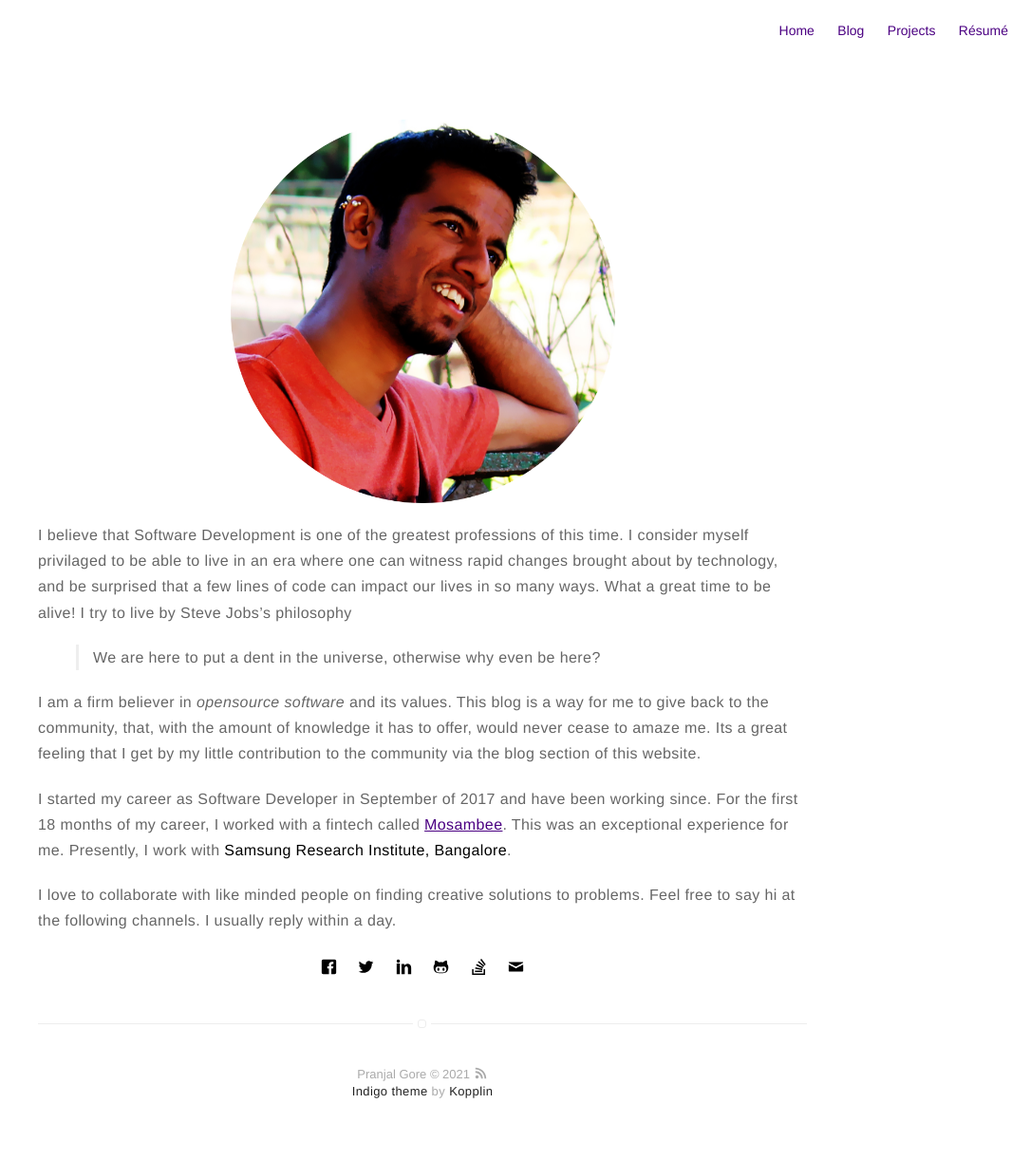
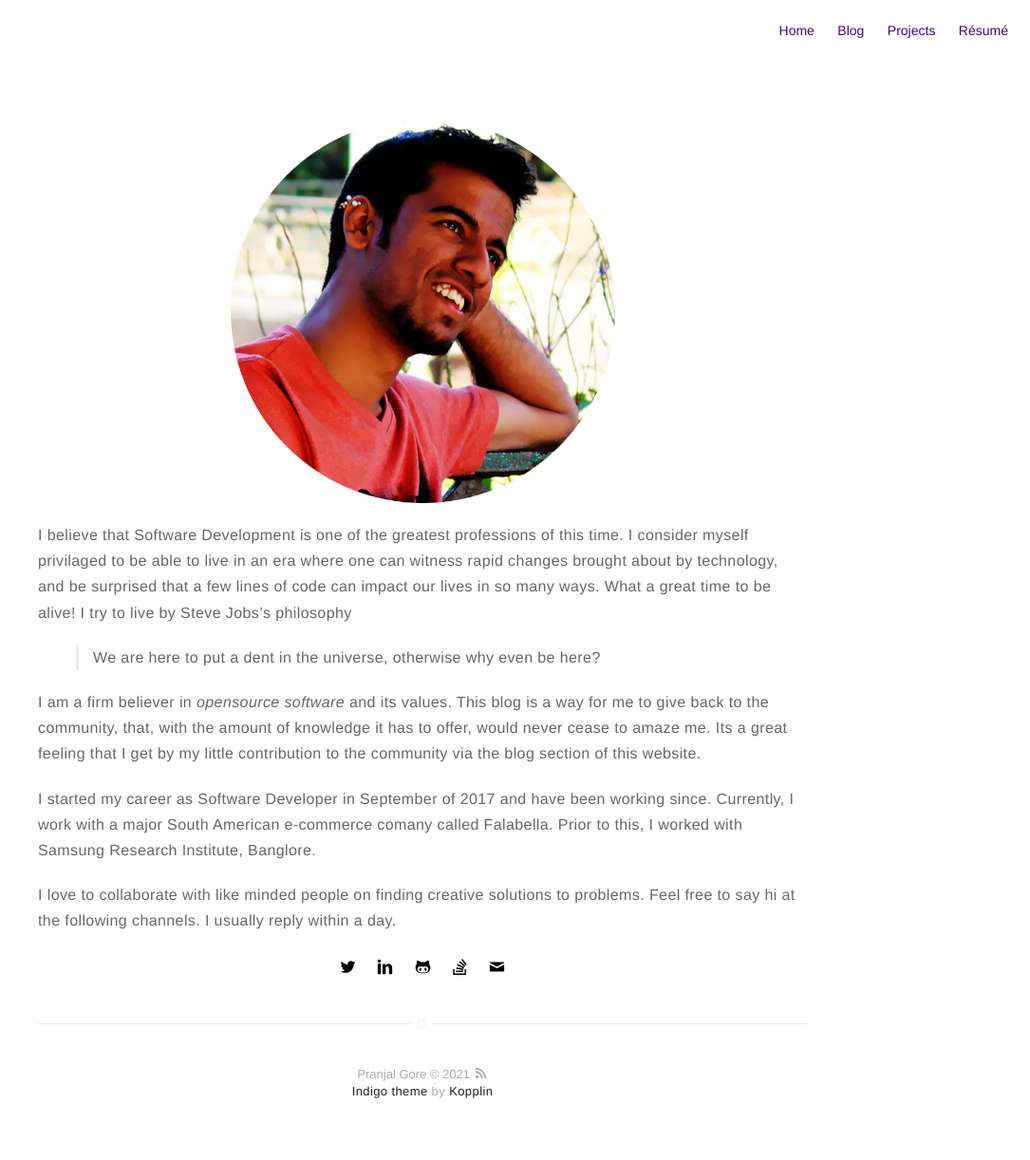
Before and after one commit to jalispran/jalispran, a Jekyll site: the page built from about.md, in a window 1280 px wide. Shown: the whole page at 95% size, without its empty margins (195-1280 px from the left). Built offline with Jekyll 4.4.1, drawn with Linux system fonts in a browser that asks for light colours.

Commit message:
Modifications after joining Falabella

```diff
--- a/_config.yml
+++ b/_config.yml
@@ -14,7 +14,7 @@ picture: assets/images/profile.png
 # and specify source (external or local).
 resume: true
 resume-external: false
-resume-url: assets/Pranjal Gore Resume v2.5.pdf
+resume-url: assets/Pranjal Gore Resume v2.6.pdf
 
 #url: https://koppl.in/indigo
 url: https://pranjalgore.com
@@ -34,7 +34,7 @@ disqus:
   categories: [blog] # only show disqus for posts that have these categories
 
 # if you don't have any of social below, comment the line
-facebook: jalispran
+# facebook: jalispran
 twitter: jalispran
 # google: mygoogle
 # instagram: myinstagram
--- a/about.md
+++ b/about.md
@@ -11,6 +11,6 @@ I believe that Software Development is one of the greatest professions of this t
 
 I am a firm believer in *opensource software* and its values. This blog is a way for me to give back to the community, that, with the amount of knowledge it has to offer, would never cease to amaze me. Its a great feeling that I get by my little contribution to the community via the blog section of this website.
 
-I started my career as Software Developer in September of 2017 and have been working since. For the first 18 months of my career, I worked with a fintech called [Mosambee](http://home.mosambee.in/). This was an exceptional experience for me. Presently, I work with **Samsung Research Institute, Bangalore**.
+I started my career as Software Developer in September of 2017 and have been working since. Currently, I work with a major South American e-commerce comany called Falabella. Prior to this, I worked with Samsung Research Institute, Banglore.
 
 I love to collaborate with like minded people on finding creative solutions to problems. Feel free to say hi at the following channels. I usually reply within a day.
```
Also changed, not shown: 3 other files.
